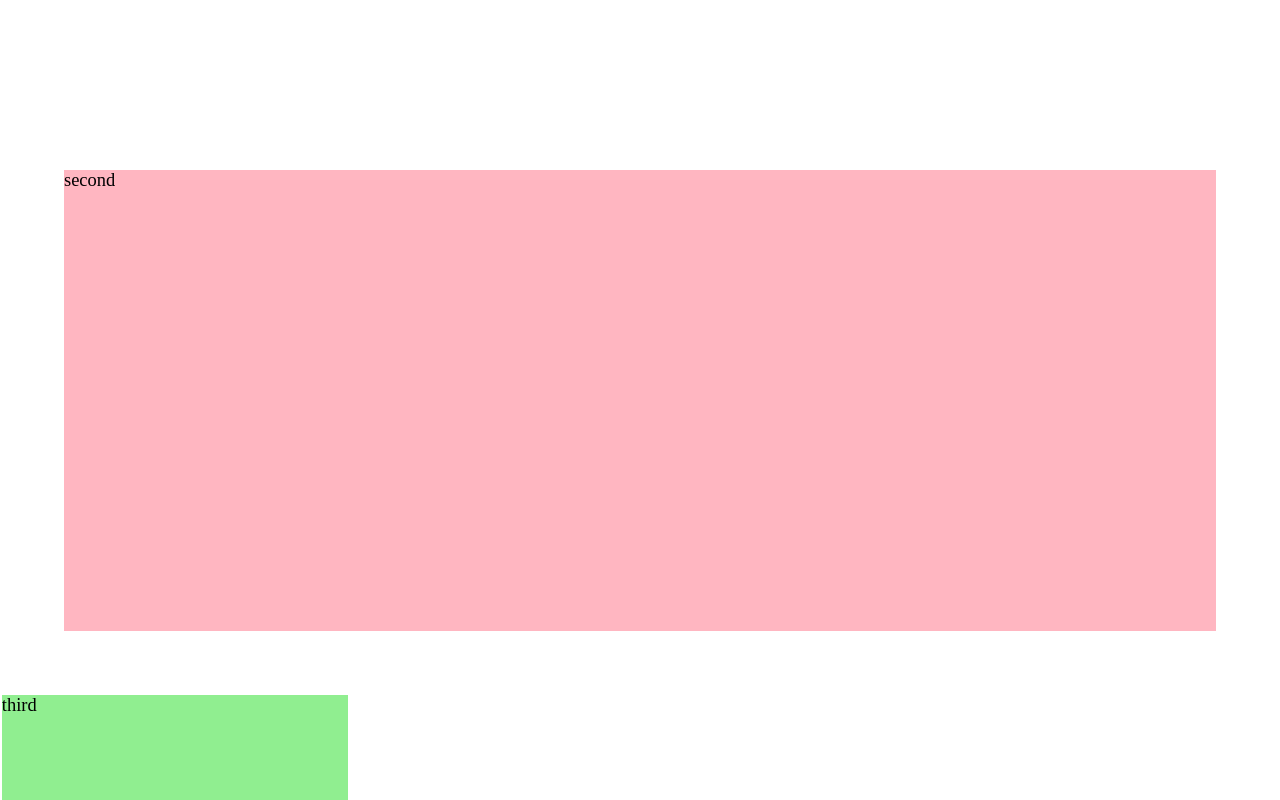
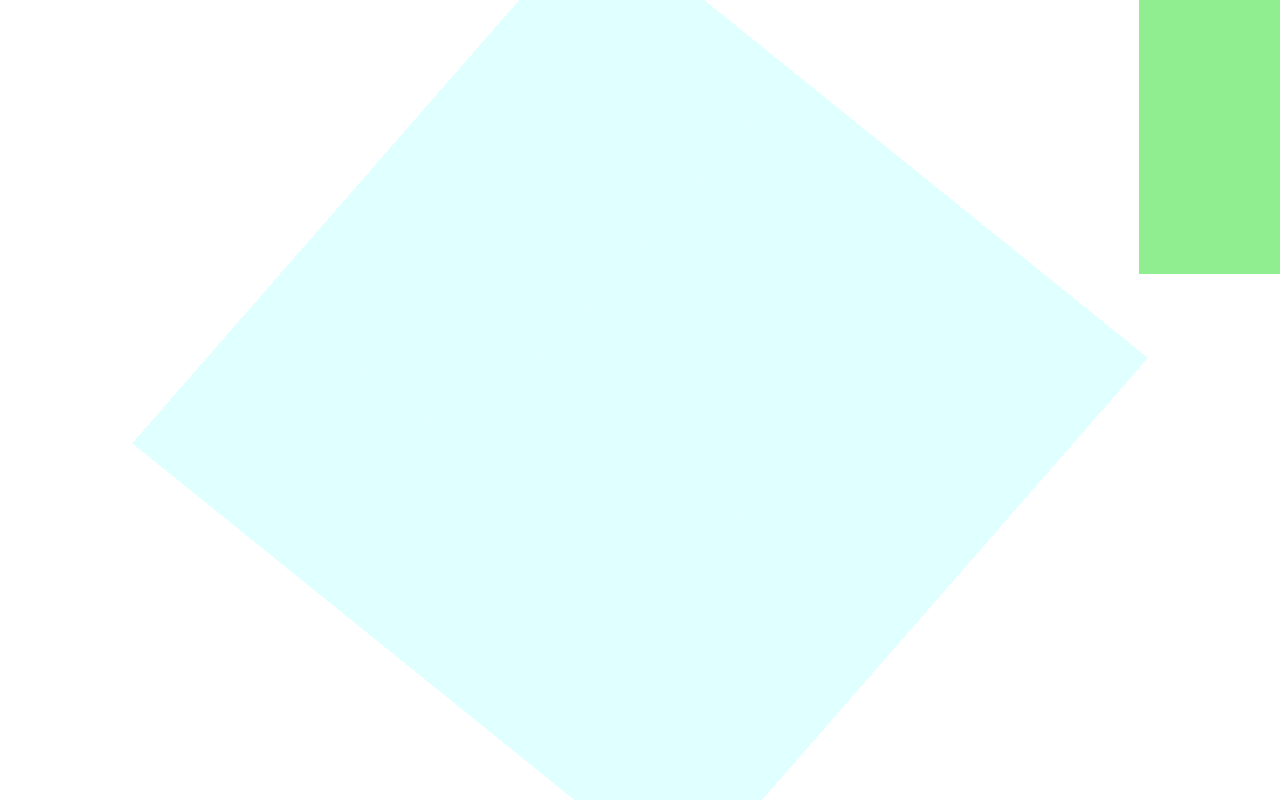
Before and after one commit to sekaiamber/fairy.js, a plain HTML site: page index.html in a window 1280 px wide. Drawn offline with Linux system fonts and the light colour scheme.

Commit message:
[feature]. add rotate. add camera.

```diff
--- a/index.html
+++ b/index.html
@@ -18,8 +18,9 @@
 <body>
     <div id="fairy">
         <div class="step board1" step-index="2">first</div>
-        <div class="step board2" step-index="1">second</div>
+        <div class="step board2" step-index="4">second</div>
         <div class="step board3" step-index="3">third</div>
+        <div class="step board4" step-index="1">fourth</div>
     </div>
     <script src="script/fairy.js"></script>
     <script>
--- a/script/fairy.js
+++ b/script/fairy.js
@@ -30,12 +30,19 @@
                 for (name in prep) {
                     value = prep[name];
                     if (value == '' || value) {
+                        // set css
                         for (var i = 0; i < this.doms.length; i++) {
                             this.doms[i].style[name] = value;
                         };
                     } else {
+                        // read css
                         if (this.doms.length > 0) {
-                            return this.doms[0].style[name];
+                            var v = this.doms[0].style[name];
+                            if (v) {
+                                return v;
+                            };
+                            v = window.getComputedStyle(this.doms[0], "")[name];
+                            return v;
                         } else {
                             return undefined;
                         };
@@ -128,7 +135,9 @@
     })(document);
 
     // css
-    var _css = '#fairy{overflow:hidden;position:relative;margin:0;padding:0;height:100%;width:100%;}#fairy .fairy-canvas{position:relative;}';
+    var _css = '#fairy{overflow:hidden;position:relative;margin:0;padding:0;height:100%;width:100%;}'
+        + '#fairy .fairy-canvas{position:relative;}'
+        + '#fairy .fairy-camera{position:absolute;left:50%;top:50%;}';
 
     // here is the helper
     var helper = {
@@ -152,7 +161,7 @@
             ret.left += dom.outerWidth() / 2;
             return ret;
         },
-        getTransform: function(center, width, height, winWidth, winHeight) {
+        getTransform: function(center, width, height, winWidth, winHeight, trans, rotate) {
             var ret = {
                 X: 0,
                 Y: 0,
@@ -162,19 +171,80 @@
                 rZ: 0,
                 scale: 1
             };
-            ret.X = Math.floor(winWidth / 2 - center.left);
-            ret.Y = Math.floor(winHeight / 2 - center.top);
+            ret.X = Math.floor(0 - center.left);
+            ret.Y = Math.floor(0 - center.top);
             ret.scale = Math.min(winWidth * 0.9 / width, winHeight * 0.9 / height);
+            rotate = rotate || {X: 0, Y: 0, Z: 0};
+            ret.rX = 0 - rotate.X;
+            ret.rY = 0 - rotate.Y;
+            ret.rZ = 0 - rotate.Z;
             return ret;
         },
-        getTransformCss: function(trans) {
-            return 'rotateX(' + trans.rX + 'deg) rotateY(' + trans.rY + 'deg) rotateZ(' + trans.rZ + 'deg) translate3d(' + trans.X + 'px, ' + trans.Y + 'px, ' + trans.Z + 'px) scale(' + trans.scale + ')'
+        getCanvasCssValue: function(trans) {
+            return 'rotateX(' + trans.rX + 'deg) rotateY(' + trans.rY + 'deg) rotateZ(' + trans.rZ + 'deg) translate3d(' + trans.X + 'px, ' + trans.Y + 'px, ' + trans.Z + 'px)'
+        },
+        getCameraCssValue: function(trans) {
+            return 'scale(' + trans.scale + ')'
+        },
+        // https://github.com/JordanDelcros/Jo/blob/master/jo/jo.js
+        readTransformRotate: function(dom) {
+            var t = helper.getSpecificCss('transform');
+            dom = $(dom);
+            var value = undefined;
+            for(var name in t) {
+                value = dom.css(name);
+                if (value) {
+                    break;
+                };
+            };
+            var ret = {
+                X: 0,
+                Y: 0,
+                Z: 0
+            };
+            if (value && value.indexOf('matrix') != -1) {
+                value = value.toLowerCase();
+                value = value.replace(' ', '');
+                var vs = value.split('(')[1].split(')')[0].split(',');
+                for (var i = 0; i < vs.length; i++) {
+                    vs[i] = Number(vs[i]);
+                };
+                if (value.indexOf('matrix3d') != -1) {
+                    // matrix3d
+                    // 0:m11, 4:m12, 8 :m13, 12:m14
+                    // 1:m21, 5:m22, 9 :m23, 13:m24
+                    // 2:m31, 6:m32, 10:m33, 14:m34
+                    // 3:m41, 7:m42, 11:m43, 15:m44
+                    // x = atan2(m23, m33)
+                    // y = asin(-m13)
+                    // z = atan2(m12, m11)
+                    // if cos(y) = 0:
+                    //     x = atan2(-m31, m22)
+                    //     z = 0
+                    ret.X = -Math.atan2(vs[9], vs[10]);
+                    ret.Y = -Math.asin(-vs[8]);
+                    ret.Z = -Math.atan2(vs[4], vs[0]);
+
+                    if (Math.cos(ret.Y) === 0) {
+                        ret.X = -Math.atan2(vs[2], vs[5]);
+                        ret.Z = 0;
+                    };
+                } else {
+                    // matrix, only rotateZ
+                    ret.Z = Math.asin(vs[1]);
+                };
+            };
+            ret.X = (ret.X * 180 / Math.PI).toFixed(4);
+            ret.Y = (ret.Y * 180 / Math.PI).toFixed(4);
+            ret.Z = (ret.Z * 180 / Math.PI).toFixed(4);
+            return ret;
         }
     };
 
     // here is all apis we use
     var apis = {
         root: undefined,
+        camera: undefined,
         canvas: undefined,
         supported: false,
         inited: false,
@@ -210,6 +280,9 @@
             // set canvas
             this.canvas = document.createElement("div");
             this.canvas.className = 'fairy-canvas';
+            // set camera
+            this.camera = document.createElement("div");
+            this.camera.className = 'fairy-camera';
             // sort out step-index
             $('.step').each(function(i) {
                 var $this = $(this);
@@ -226,12 +299,28 @@
             this.presentation.sort(function (a, b){
                 return a['index'] - b['index'];
             });
-            // append canvas to root
-            this.root.doms[0].appendChild(this.canvas);
+            // append canvas to camera, append camera to root
+            this.root.doms[0].appendChild(this.camera);
+            this.camera.appendChild(this.canvas);
+            this.camera = $(this.camera);
             this.canvas = $(this.canvas);
 
-            var transitionCss = helper.getSpecificCss('transition', 'all 1000ms ease-in-out 500ms');
-            this.canvas.css(transitionCss);
+            // debug
+            var arc = document.createElement("div");
+            arc.className = 'fairy-arc';
+            this.canvas.doms[0].appendChild(arc);
+
+
+            // css
+            var orignCss = helper.getSpecificCss('transform-origin', 'left top 0px');
+            this.canvas.css(orignCss);
+            this.camera.css(orignCss);
+            var transStyleCss = helper.getSpecificCss('transform-style', 'preserve-3d');
+            this.canvas.css(transStyleCss);
+            this.camera.css(transStyleCss);
+            $('.step').css(transStyleCss);
+            // var transitionCss = helper.getSpecificCss('transition', 'all 1000ms ease-in-out 500ms');
+            // this.canvas.css(transitionCss);
             // we set `inited` to `true`
             this.inited = true;
         },
@@ -263,11 +352,15 @@
         goto: function(index) {
             var dom = this.presentation[index].dom;
             var center = helper.getDomCenter(dom);
-            var tranOriginCss = helper.getSpecificCss('transform-origin', center.left + 'px ' + center.top + 'px');
-            var trans = helper.getTransform(center, dom.outerWidth(), dom.outerHeight(), this.data.width, this.data.height);
-            var transCss = helper.getSpecificCss('transform', helper.getTransformCss(trans));
-            this.canvas.css(tranOriginCss);
-            this.canvas.css(transCss);
+            var rotate = helper.readTransformRotate(dom);
+            console.log(rotate);
+            var trans = helper.getTransform(center, dom.outerWidth(), dom.outerHeight(), this.data.width, this.data.height, rotate);
+            console.log(trans);
+
+            var transCanvasCss = helper.getSpecificCss('transform', helper.getCanvasCssValue(trans));
+            var transCameraCss = helper.getSpecificCss('transform', helper.getCameraCssValue(trans));
+            this.canvas.css(transCanvasCss);
+            this.camera.css(transCameraCss);
         },
         support: function() {
             // ==TODO==
--- a/style/sample.css
+++ b/style/sample.css
@@ -59,3 +59,25 @@ body
     left: 946px;
     background: lightgreen;
 }
+
+.board4
+{
+    width: 450px;
+    height: 450px;
+    position: absolute;
+    top: 760px;
+    left: 409px;
+    background: lightcyan;
+ /*   transform: rotateY(70deg);
+    -ms-transform:rotateY(70deg);
+    -moz-transform:rotateY(70deg);
+    -webkit-transform:rotateY(70deg);
+    -o-transform:rotateY(70deg);*/
+
+
+    /*transform: rotateX(-40deg) rotateY(10deg) rotateZ(0deg);*/
+    transform: rotateX(16deg) rotateZ(40deg);
+
+
+    transform-style: preserve-3d;
+}
```
